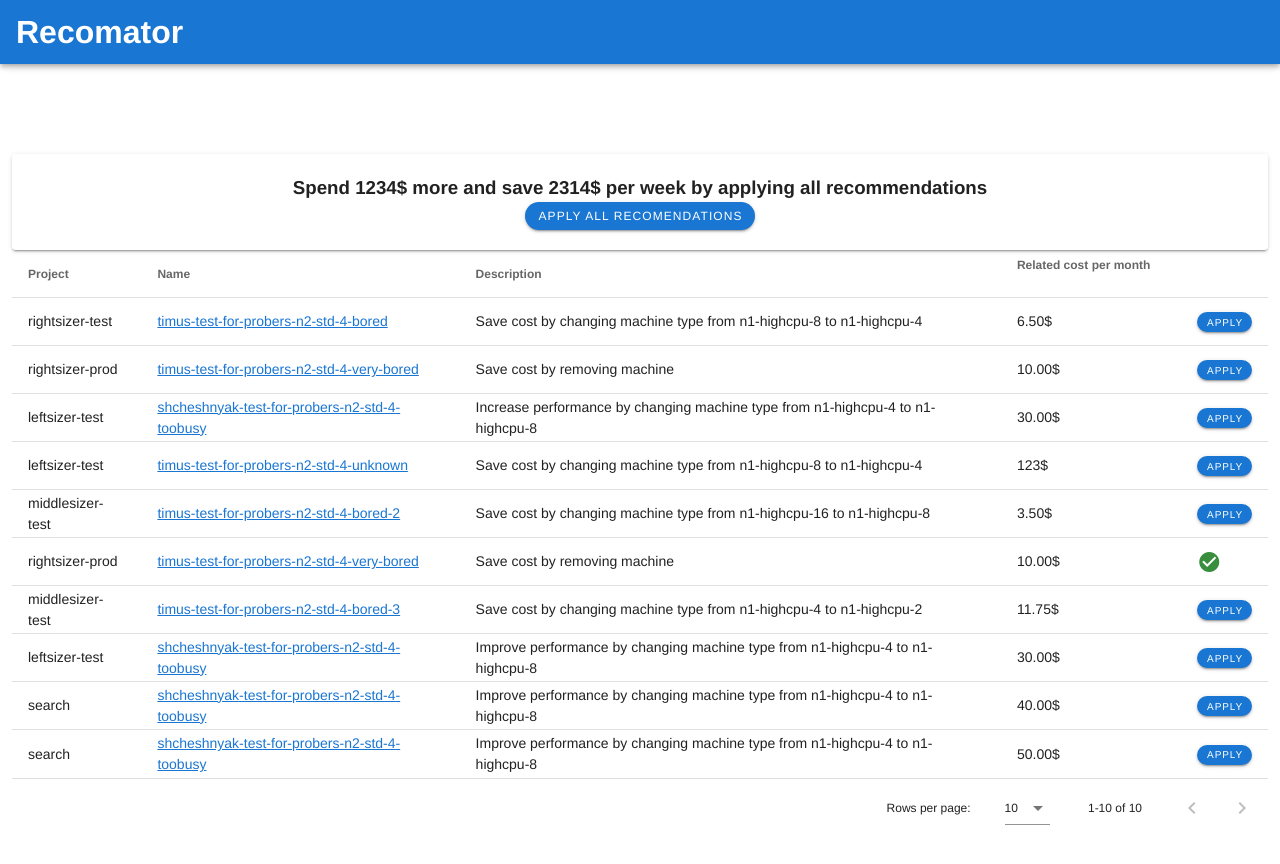
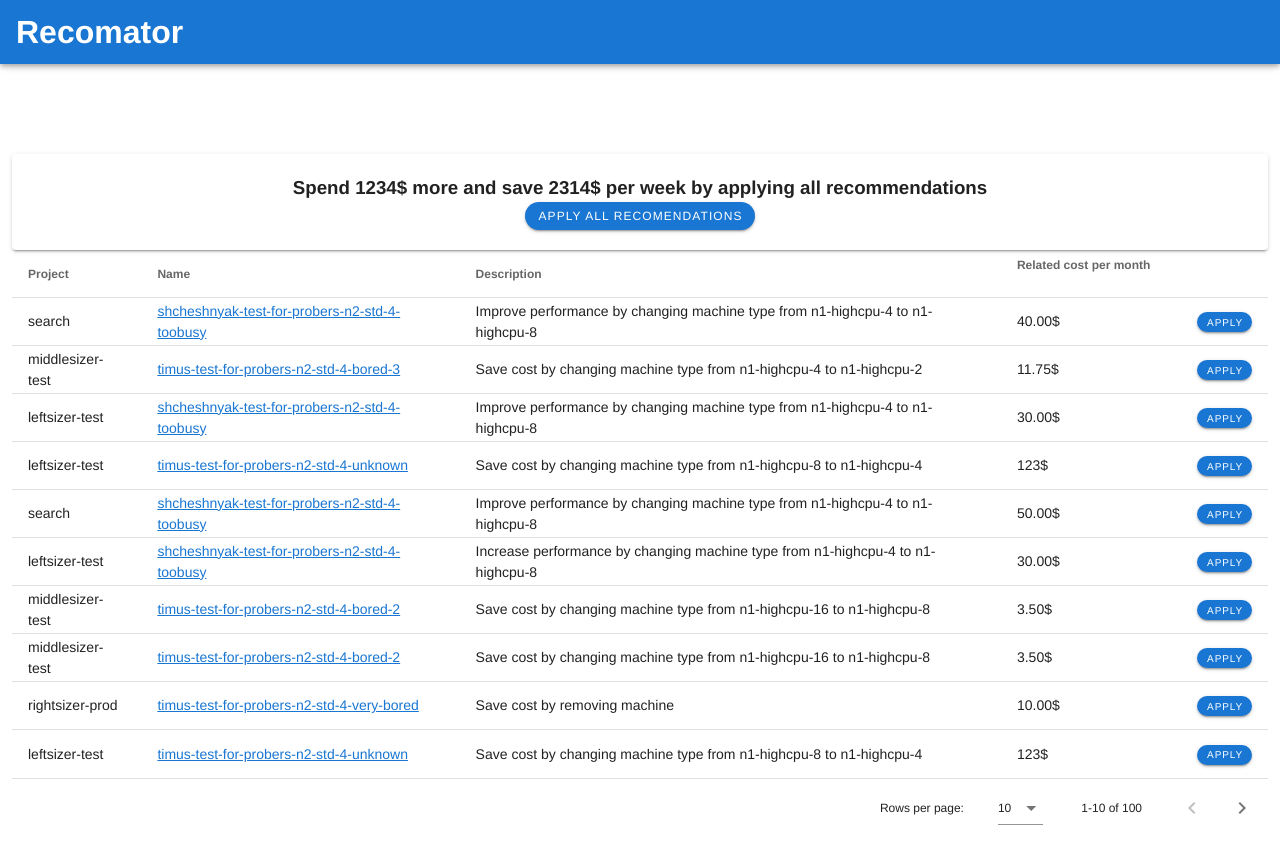
Before and after one commit to googleinterns/recomator, a Vue app in the folder frontend/: page /mock in a window 1280 px wide. Shown: the top 864 px of the page. Built offline with nearby package versions, Linux system fonts and the light colour scheme.

Commit message:
Repeated recommendations 10 times

```diff
--- a/frontend/src/views/Mock.vue
+++ b/frontend/src/views/Mock.vue
@@ -223,7 +223,7 @@ export default class Mock extends Vue {
     { text: "", value: "apply" }
   ];
 
-  private recommendations = [
+  private recommendations_core = [
     new Recommendation(
       "RESIZE",
       "6.50$",
@@ -326,6 +326,13 @@ export default class Mock extends Vue {
     )
   ];
 
+  private recommendations = Array(10)
+    .fill(this.recommendations_core)
+    .flat()
+    .sort(function() {
+      return 0.5 - Math.random();
+    });
+
   private shuffleRecommendations(): void {
     this.recommendations.sort(function() {
       return 0.5 - Math.random();
@@ -343,7 +350,7 @@ export default class Mock extends Vue {
     if (Math.random() < 0.33) recommendation.status = "FAILED";
     else {
       await new Promise(res => setTimeout(res, 5000));
-      recommendation.status = "SUCCEDED";
+      recommendation.status = "SUCCEEDED";
     }
   }
 
```
